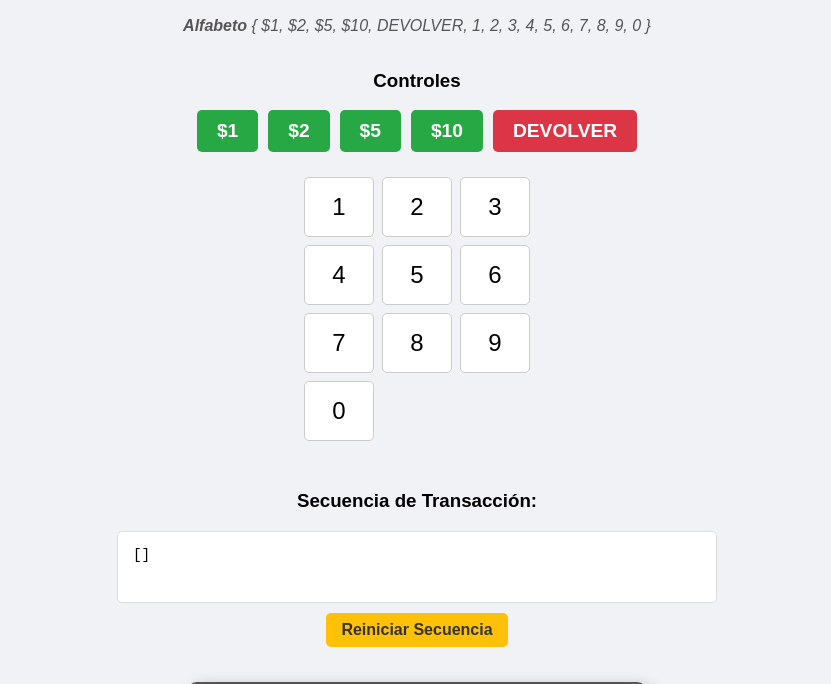
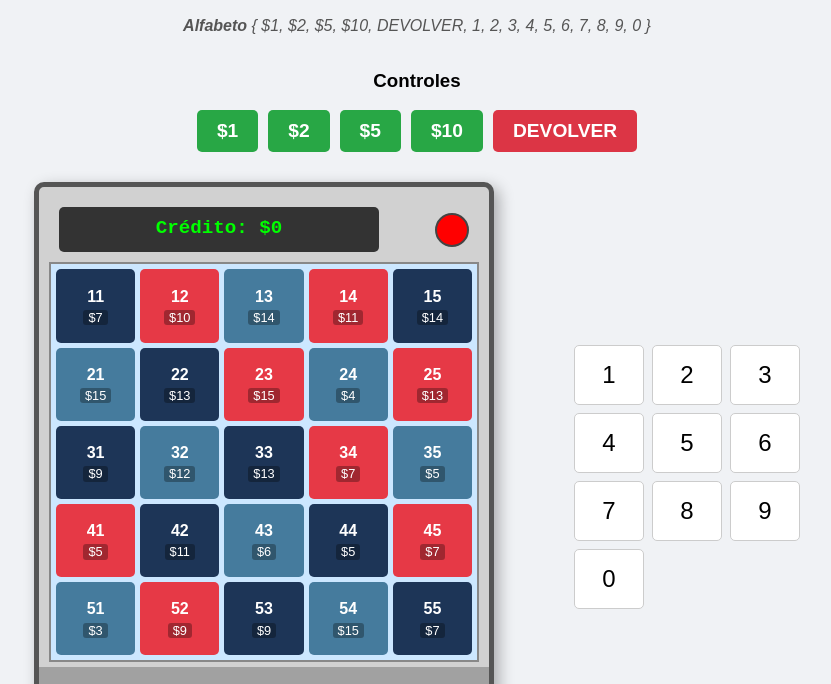
Before and after one commit to Vegetojr/maquinaExpendedora, a plain HTML site: page index.html in a window 1280 px wide. Shown: the part 107-791 px from the top of the page, without its empty margins (223-1054 px from the left). Drawn offline with Linux system fonts and the light colour scheme.

Commit message:
Redistribucion de la aplicacion

```diff
--- a/index.html
+++ b/index.html
@@ -22,15 +22,7 @@
         <button id="btn-devolver" class="btn-devolver">DEVOLVER</button>
     </div>
 
-    <div id="keypad" class="keypad">
-        </div>
-
-    <div class="palabra-info">
-        <h3>Secuencia de Transacción:</h3>
-        <div id="palabra-display">[]</div>
-        <button id="btn-reiniciar-secuencia" class="reiniciar">Reiniciar Secuencia</button>
-    </div>
-
+    <div id="main">
         <div id="vending-machine">
             <div class="machine-top">
                 <div class="display-panel">
@@ -46,6 +38,15 @@
             </div>
         </div>
 
+        <div id="keypad" class="keypad"></div>
+    </div>
+
+    <div class="palabra-info">
+        <h3>Secuencia de Transacción:</h3>
+        <div id="palabra-display">[]</div>
+        <button id="btn-reiniciar-secuencia" class="reiniciar">Reiniciar Secuencia</button>
+    </div>
+
     <script src="./logica.js"></script>
 </body>
 </html>
--- a/styless.css
+++ b/styless.css
@@ -9,6 +9,12 @@ body {
 }
 h1, h2, h3 { text-align: center; }
 .alfabeto { color: #555; font-style: italic; max-width: 600px; text-align: center;}
+
+#main {
+    display: flex;
+    flex-direction: row;
+    align-items: center;
+}
 
 /* --- Controles Globales --- */
 .controles-globales {
@@ -91,6 +97,7 @@ h1, h2, h3 { text-align: center; }
     border: 5px solid #555;
     border-radius: 10px;
     margin-top: 20px;
+    margin-right: 5rem;
     box-shadow: 5px 5px 15px rgba(0,0,0,0.3);
 }
 .machine-top { padding: 10px; }
```
Lines whose indentation alone changed are shown as unchanged.
